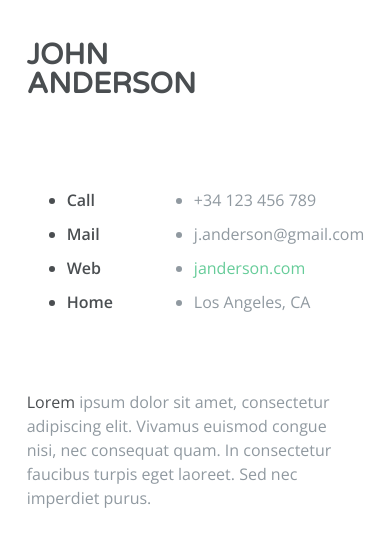
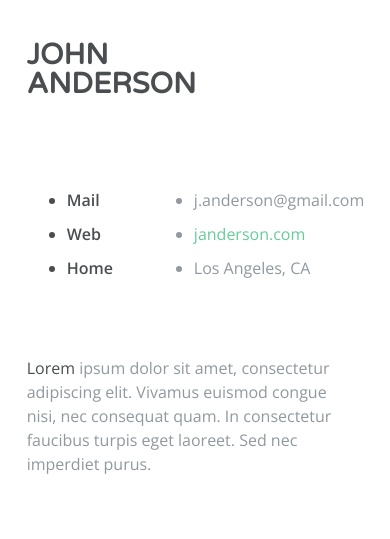
Before and after one commit to kensor-dev/resume, a website: page src/index.html in a window 390 px wide. Shown: the part 231-770 px from the top of the page. Drawn offline with nearby package versions, Linux system fonts and the light colour scheme; files that its build step writes are made by us from their sources.

Commit message:
Remove phone number from contact info section in index.html

```diff
--- a/src/index.html
+++ b/src/index.html
@@ -50,13 +50,11 @@
           <div class="clearfix"></div>
           <div class="contact-info clearfix">
             <ul class="list-titles">
-              <li>Call</li>
               <li>Mail</li>
               <li>Web</li>
               <li>Home</li>
             </ul>
             <ul class="list-content ">
-              <li>+34 123 456 789</li> <!-- YOUR PHONE NUMBER  -->
               <li>j.anderson@gmail.com</li> <!-- YOUR EMAIL -->
               <li><a href="#">janderson.com</a></li> <!-- YOUR WEBSITE  -->
               <li>Los Angeles, CA</li> <!-- YOUR STATE AND COUNTRY  -->
```
